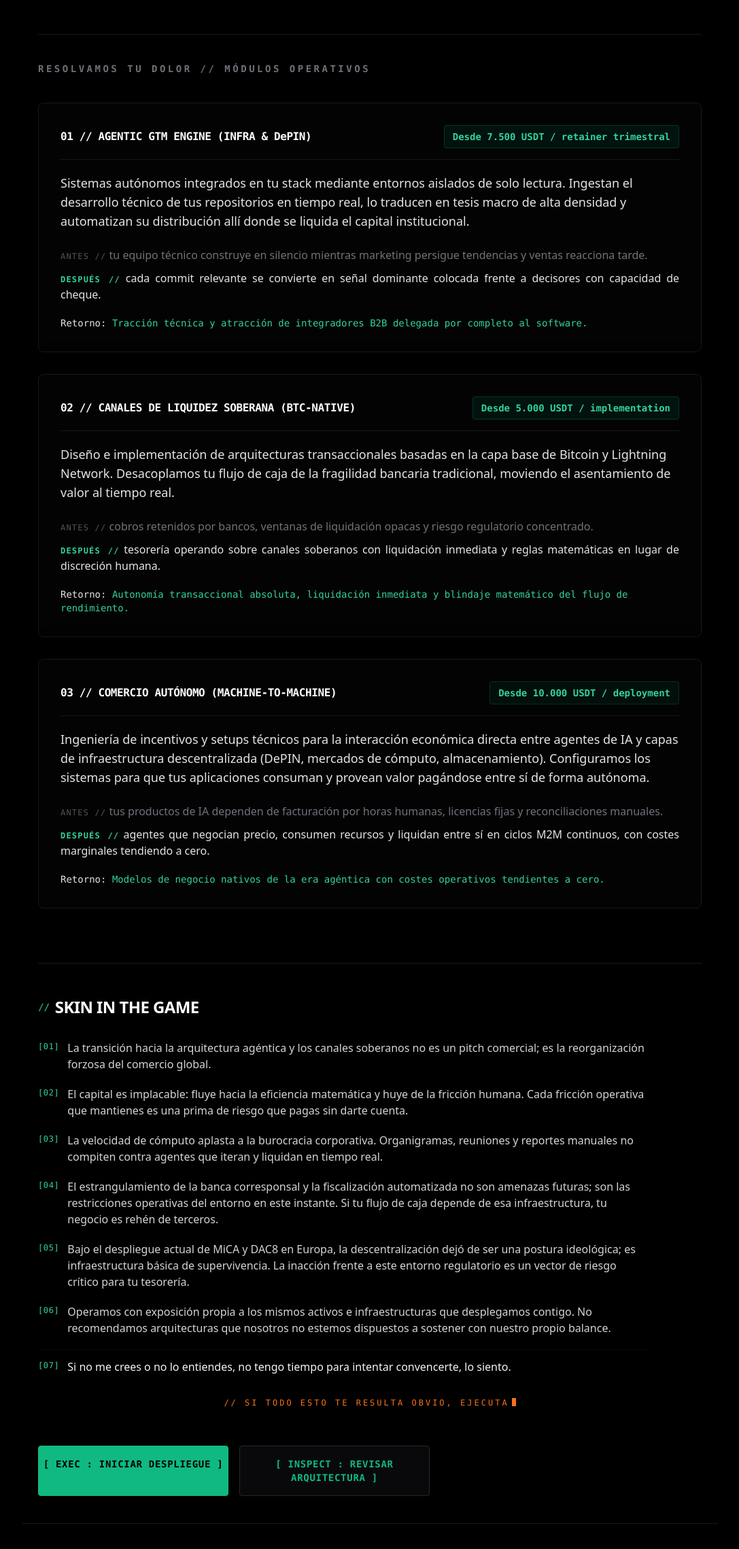
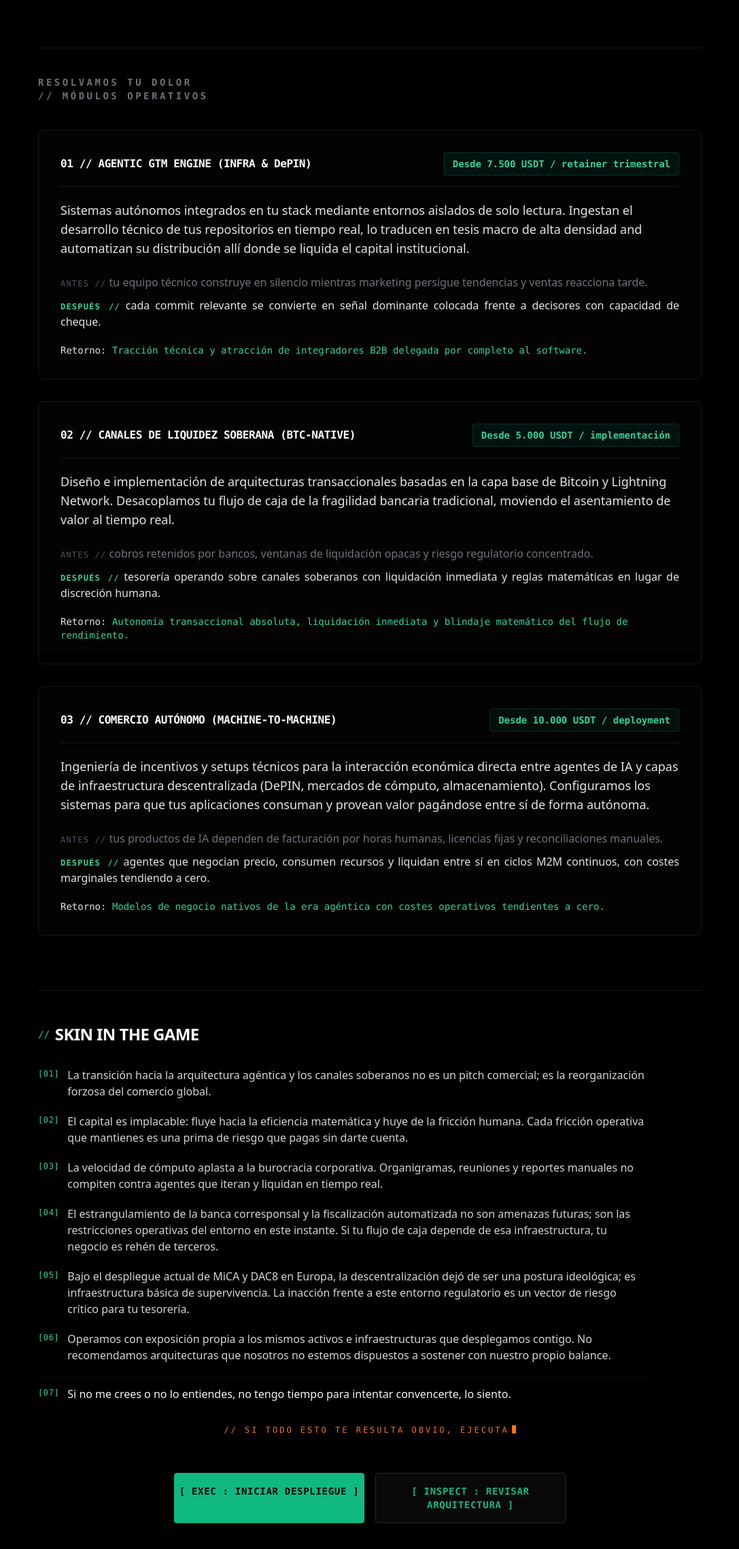
Before and after one commit to SignalOverShill/signal-2026, a plain HTML site: page index.html in a window 1280 px wide. Shown: the part 2391-4669 px from the top of the page at 68% size, without its empty margins (96-1183 px from the left). Drawn offline with nearby package versions, Linux system fonts and the light colour scheme.

Commit message:
Update index.html

```diff
--- a/index.html
+++ b/index.html
@@ -153,7 +153,7 @@
 
         <section class="space-y-10 border-t border-zinc-900 pt-10">
             <div class="font-mono text-xs md:text-sm uppercase tracking-[0.2em] text-zinc-500 font-semibold text-left">
-                ARQUITECTURA CENTRAL // EL STACK DE LIQUIDEZ SOBERANA
+                ARQUITECTURA CENTRAL <br> // EL STACK DE LIQUIDEZ SOBERANA
             </div>
 
             <div class="flex flex-col lg:flex-row items-center justify-between gap-10 border border-zinc-900 bg-zinc-950/20 p-6 md:p-10 rounded-xl max-w-5xl">
@@ -182,7 +182,7 @@
 
         <section class="space-y-10 border-t border-zinc-900 pt-10 text-left">
             <div class="font-mono text-xs md:text-sm uppercase tracking-[0.25em] text-zinc-500 font-semibold">
-                RESOLVAMOS TU DOLOR // MÓDULOS OPERATIVOS
+                RESOLVAMOS TU DOLOR <br> // MÓDULOS OPERATIVOS
             </div>
 
             <div class="grid grid-cols-1 gap-8 max-w-5xl">
@@ -197,7 +197,7 @@
                     </div>
 
                     <p class="text-zinc-200 font-light text-base md:text-lg leading-snug">
-                        Sistemas autónomos integrados en tu stack mediante entornos aislados de solo lectura. Ingestan el desarrollo técnico de tus repositorios en tiempo real, lo traducen en tesis macro de alta densidad y automatizan su distribución allí donde se liquida el capital institucional.
+                        Sistemas autónomos integrados en tu stack mediante entornos aislados de solo lectura. Ingestan el desarrollo técnico de tus repositorios en tiempo real, lo traducen en tesis macro de alta densidad and automatizan su distribución allí donde se liquida el capital institucional.
                     </p>
 
                     <div class="space-y-2.5 pt-1">
@@ -219,7 +219,7 @@
                             02 // CANALES DE LIQUIDEZ SOBERANA <br class="sm:hidden"> (BTC-NATIVE)
                         </div>
                         <div class="font-mono text-xs md:text-sm text-emerald-400 bg-emerald-950/40 border border-emerald-900/60 px-3 py-1.5 font-semibold rounded">
-                            Desde 5.000 USDT / implementation
+                            Desde 5.000 USDT / implementación
                         </div>
                     </div>
 
@@ -288,7 +288,7 @@
                 <span id="typewriter-cta"></span><span id="cta-cursor" class="w-1.5 h-3 bg-orange-500 inline-block animate-terminal-blink ml-1 translate-y-[1px] align-baseline opacity-0"></span>
             </div>
 
-            <div class="flex flex-col sm:flex-row gap-4 pt-4 max-w-xl w-full mx-auto sm:mx-0">
+            <div class="flex flex-col sm:flex-row gap-4 pt-4 max-w-xl w-full mx-auto">
                 <a href="https://t.me/tu_usuario_telegram" target="_blank" style="background-color: #10b981;" class="block flex-1 text-black font-mono text-xs sm:text-sm font-bold tracking-wider py-4 border border-[#10b981] hover:bg-black hover:text-[#10b981] transition-all duration-300 text-center uppercase rounded">
                     [ EXEC : iniciar despliegue ]
                 </a>
```
